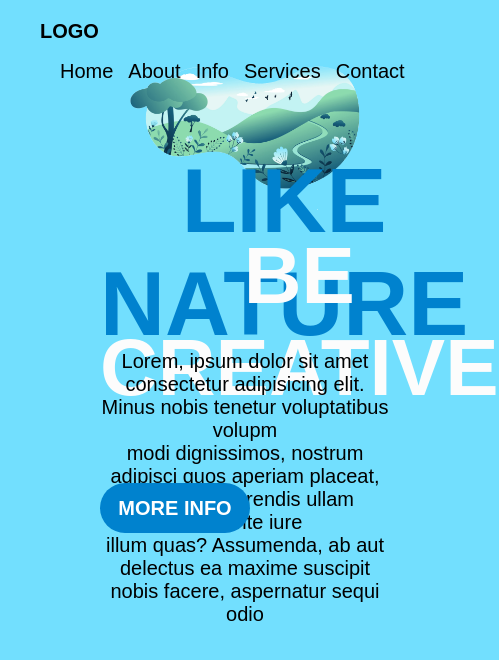
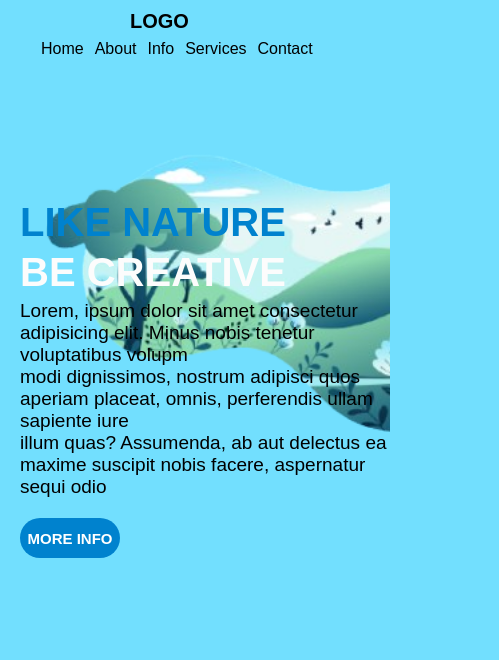
Before and after one commit to Lujaina-ali32/task-website, a plain HTML site: page index.html in a window 390 px wide. Shown: the whole page, 499 px wide, since content can reach past the window. Drawn offline with Linux system fonts and the light colour scheme.

Commit message:
Add files via upload

```diff
--- a/index.html
+++ b/index.html
@@ -17,6 +17,11 @@
                     <li><a href="#">Contact</a></li>
                 </ul>
                 <h3>LOGO</h3>
+            </div>
+        </div>
+
+
+            <div class="main">
                 <h1 class="nature">LIKE NATURE</h1>
                 <h1 class="be">BE CREATIVE</h1>
                 <p>Lorem, ipsum dolor sit amet consectetur adipisicing elit.  Minus nobis
@@ -25,7 +30,7 @@
                      Assumenda, ab aut delectus ea maxime suscipit nobis facere, aspernatur sequi odio<br>
                     </p>
                  <button>MORE INFO</button>
-            </div>
+
         </div>
 </body>
 </html>
--- a/style.css
+++ b/style.css
@@ -7,8 +7,9 @@ body{
     font-family: sans-serif;
     background-color: rgb(91, 204, 233);
     border-radius: 30px;
-    background-image: url(./task.jpg);
+    background-image: url(./task-removebg-preview.png);
     background-size: cover;
+    background-repeat: no-repeat;
 }
 .navbar{
     color: rgb(0, 0, 0);
@@ -77,27 +78,25 @@ button:hover{
     background-color: white;
     color: rgb(0, 130, 206);
 }
-.menu{
-    position:absolute;
-    top: 20px;
-    right: 20px;
-    width: 40px;
-}
 @media (max-width:768px){
     body{
+        background-image: url(./task-removebg-preview.png);
+        background-color: #72dffe;
         background-size: cover;
-        background-repeat: no-repeat;
-        background-color: #72dffe;
+        background-position:center;
+        width: 80px;
+        height: 500px;
+
     }
     h3{
         position: absolute;
-        top: 20px;
-        left: 40px;
+        top: 10px;
+        left: 130px;
         font-size: 20px;
     }
     .navbar{
         color: rgb(0, 0, 0);
-        padding: 60px;
+        padding: 40px;
         text-align: center;
     }
     .navbar ul{
@@ -107,15 +106,53 @@ button:hover{
         gap: 5px;
     }
     .navbar li{
-        margin-right: 10px;
-        font-size: 20px;
+        margin-left: 1px;
+        font-size: 16px;
     }
     .navbar a{
         text-decoration: none;
         color: rgb(0, 0, 0);
     }
     .navbar a:hover{
-        font-size: 20px;
+        font-size: 17px;
         text-decoration: underline;
     }
+    .nature{
+        color: rgb(0, 130, 206);
+        position: absolute;
+        top: 200px;
+        left: 20px;
+        font-size: 40px;
+    }
+    .be{
+        color: rgb(252, 252, 252);
+        position: absolute;
+        top: 250px;
+        left: 20px;
+        font-size: 40px;
+    }
+    p{
+        position: absolute;
+        top: 300px;
+        left: 20px;
+        font-size: 19px;
+    }
+    button{
+        font-weight: bolder;
+        width: 100px;
+        height:40px;
+        border-radius: 30px;
+        background-color: rgb(0, 130, 206);
+        color: white;
+        border: none;
+        font-size: 15px;
+        margin-top: 420px;
+       position: absolute;
+       left: 20px;
+    }
+    button:hover{
+        cursor: pointer;
+        background-color: white;
+        color: rgb(0, 130, 206);
+    }
 }
```
Also changed, not shown: task-removebg-preview.png (added).
